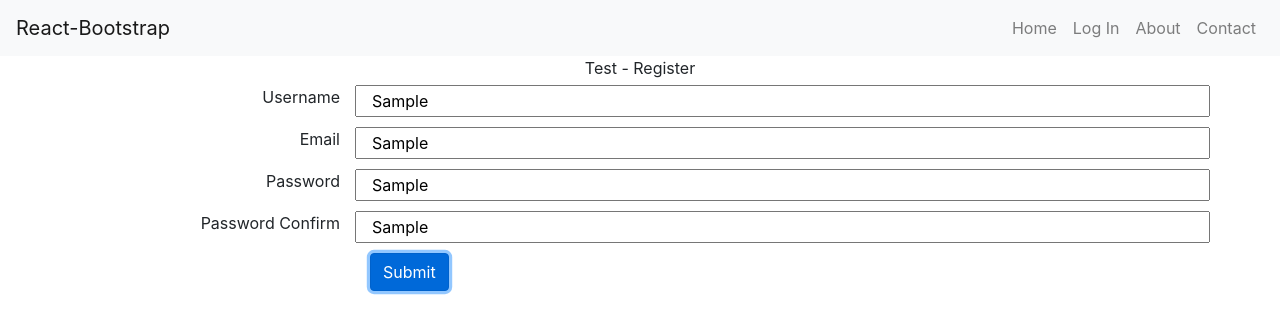
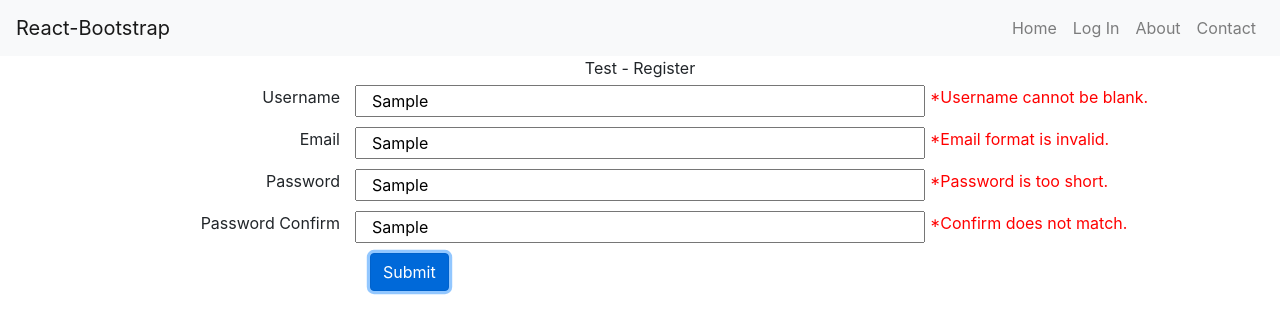
Before and after one commit to unitaryfund/metriq-app, a React (Create React App) app: page /Register in a window 1280 px wide. Both pictures are taken after typing "Sample", "Sample", "Sample", "Sample" into the empty fields and a click on the input "Submit". Shown: the top 334 px of the page. Built offline with nearby package versions, Linux system fonts and the light colour scheme; no server answers.

Commit message:
Reusable self-validating form field component

```diff
--- a/src/App.css
+++ b/src/App.css
@@ -50,5 +50,7 @@ form > .row > label {
 }
 
 .form-field-validator {
+  display: inline;
   color: red;
+  padding-left: 5px;
 }
--- a/src/components/FormFieldRow.js
+++ b/src/components/FormFieldRow.js
@@ -1,11 +1,17 @@
 import React from 'react';
+import FormFieldValidator from './FormFieldValidator';
 
 class FormFieldInputRow extends React.Component {
 
     constructor (props) {
         super(props);
 
+        this.state = {
+            value: ''
+        };
+
         this.onFieldChange = this.onFieldChange.bind(this);
+        this.onFieldBlur   = this.onFieldBlur.bind(this);
     }
 
     onFieldChange(event) {
@@ -15,11 +21,16 @@ class FormFieldInputRow extends React.Component {
         this.props.onChange(fieldName, fieldValue);
     }
 
+    onFieldBlur(event) {
+        this.setState({ invalid: !this.props.validRegex.test(this.state.value) });
+    }
+
     render () {
         return (
             <div className="row">
                 <label htmlFor={this.props.inputId} className="col-md-3">{this.props.label}</label>
-                <input id={this.props.inputId} className="col-md-9" type="text" value={this.props.value} onChange={this.onFieldChange} />
+                <input id={this.props.inputId} className="col-md-6" type="text" value={this.props.value} onChange={this.onFieldChange} onBlur={this.onFieldBlur} />
+                <FormFieldValidator invalid={this.state.invalid} ref={this.validatorRef} className="col-md-3" message={this.props.validatorMessage}/>
             </div>
         );
     }
--- a/src/components/FormFieldValidator.js
+++ b/src/components/FormFieldValidator.js
@@ -5,9 +5,9 @@ const FormFieldValidator = (props) => {
         return <div className="hide"/>;
     }
     return (
-        <h5 className="form-field-validator">
+        <div className="form-field-validator">
             *{props.message}
-        </h5>
+        </div>
     );
 };
 
--- a/src/views/Register.js
+++ b/src/views/Register.js
@@ -2,13 +2,14 @@ import axios from 'axios'
 import React from 'react';
 import config from './../config';
 import FormFieldInputRow from '../components/FormFieldRow';
-import FormFieldValidator from '../components/FormFieldValidator';
 
 const emailMissingError     = 'Email is required.';
 const emailBadFormatError   = 'Email format is invalid.';
 const usernameMissingError  = 'Username cannot be blank.';
 const passwordInvalidError  = 'Password is too short.';
-const passwordMismatchError = 'Password and confirmation do not match.';
+const passwordMismatchError = 'Confirm does not match.';
+
+const usernameValidRegex = /^(?!\s*$).+/;
 
 class Register extends React.Component {
 
@@ -22,13 +23,6 @@ class Register extends React.Component {
     };
 
     this.onChange                      = this.onChange.bind(this)
-
-    /*
-    this.handleUsernameValidate        = this.handleUsernameValidate.bind(this);
-    this.handleEmailValidate           = this.handleEmailValidate.bind(this);
-    this.handlePasswordValidate        = this.handlePasswordValidate.bind(this);
-    this.handlePasswordConfirmValidate = this.handlePasswordValidate.bind(this);
-    */
 
     this.handleAllValidate             = this.handleAllValidate.bind(this);
 
@@ -74,6 +68,7 @@ class Register extends React.Component {
       // TODO: Create JSON model from form
     } else {
       // Validation failure.
+      alert(JSON.stringify(errors));
     }
   }
 
@@ -82,10 +77,22 @@ class Register extends React.Component {
       <div className="container">
         <header>Test - Register</header>
         <form onSubmit={this.handleSubmit}>
-          <FormFieldInputRow inputId="username-input" label="Username" onChange={this.onChange}/>
-          <FormFieldInputRow inputId="email-input" label="Email" onChange={this.onChange}/>
-          <FormFieldInputRow inputId="password-input" label="Password" onChange={this.onChange}/>
-          <FormFieldInputRow inputId="password-confirm-input" label="Password Confirm" onChange={this.onChange}/>
+          <FormFieldInputRow inputId="username-input" label="Username"
+            validatorMessage={usernameMissingError}
+            onChange={this.onChange}
+            validRegex={usernameValidRegex}/>
+          <FormFieldInputRow inputId="email-input" label="Email"
+            validatorMessage={emailBadFormatError}
+            onChange={this.onChange}
+            validRegex={usernameValidRegex}/>
+          <FormFieldInputRow inputId="password-input" label="Password"
+            validatorMessage={passwordInvalidError}
+            onChange={this.onChange}
+            validRegex={usernameValidRegex}/>
+          <FormFieldInputRow inputId="password-confirm-input" label="Password Confirm"
+            validatorMessage={passwordMismatchError}
+            onChange={this.onChange}
+            validRegex={usernameValidRegex}/>
           <div className="row">
             <div className="col-md-3"/>
             <div className="col-md-9">
```
